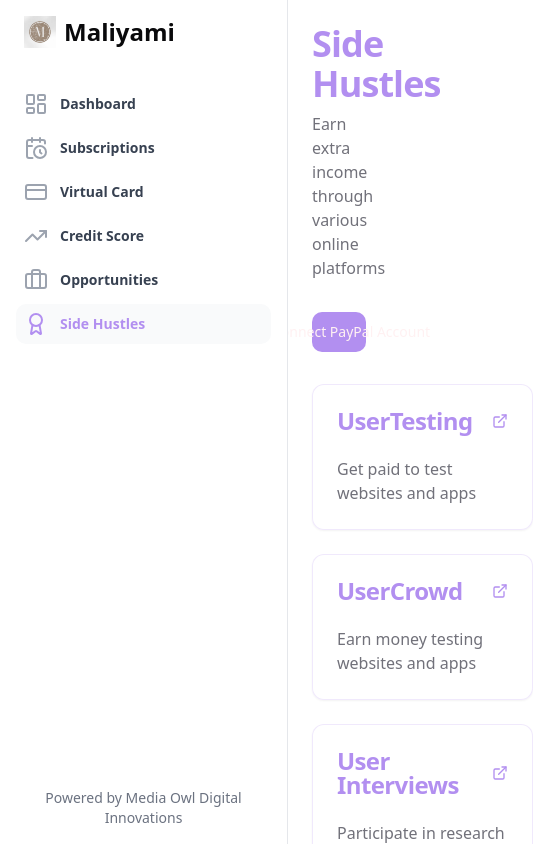
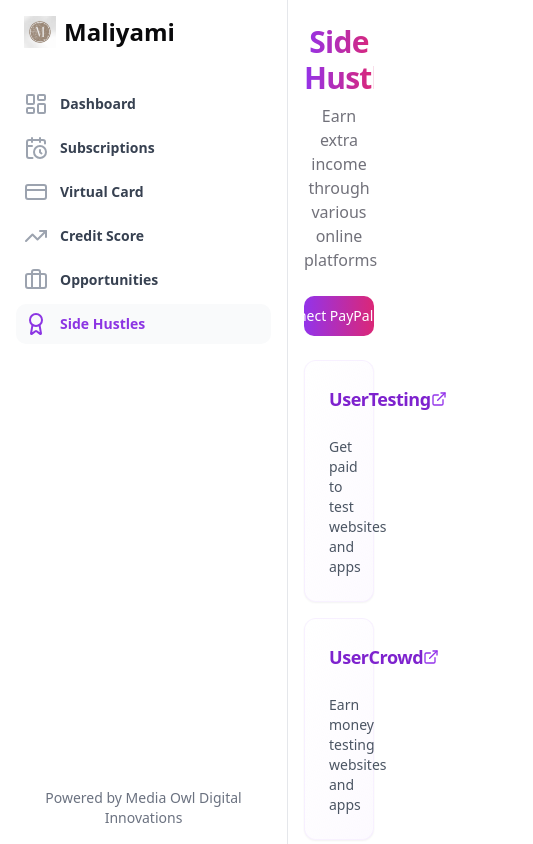
Before and after one commit to Nxonsa/savemore-circles, a React (Vite) app: page /side-hustles in a window 390 px wide. Shown: the top 844 px of the page, 533 px wide, since content can reach past the window. Built offline with nearby package versions, Linux system fonts and the light colour scheme.

Commit message:
Enhance mobile functionality and UI
Improve application performance on mobile devices and update the color scheme for a more vibrant user experience. Remove the current color palette temporarily.
[skip gpt_engineer]

```diff
--- a/src/index.css
+++ b/src/index.css
@@ -10,19 +10,19 @@
     --card-foreground: 240 10% 3.9%;
     --popover: 0 0% 100%;
     --popover-foreground: 240 10% 3.9%;
-    --primary: 262 76% 75%;
-    --primary-foreground: 355.7 100% 97.3%;
-    --secondary: 262 35% 54%;
+    --primary: 270 76% 55%;
+    --primary-foreground: 0 0% 100%;
+    --secondary: 270 35% 65%;
     --secondary-foreground: 240 5.9% 10%;
     --muted: 240 4.8% 95.9%;
     --muted-foreground: 240 3.8% 46.1%;
-    --accent: 262 6.5% 95.1%;
+    --accent: 270 65% 95.1%;
     --accent-foreground: 240 5.9% 10%;
     --destructive: 0 84.2% 60.2%;
     --destructive-foreground: 0 0% 98%;
-    --border: 240 5.9% 90%;
-    --input: 240 5.9% 90%;
-    --ring: 262 76% 75%;
+    --border: 270 5.9% 90%;
+    --input: 270 5.9% 90%;
+    --ring: 270 76% 55%;
     --radius: 0.75rem;
   }
 
@@ -33,8 +33,8 @@
     --card-foreground: 0 0% 95%;
     --popover: 0 0% 9%;
     --popover-foreground: 0 0% 95%;
-    --primary: 262 70.6% 45.3%;
-    --primary-foreground: 144.9 80.4% 10%;
+    --primary: 270 70.6% 45.3%;
+    --primary-foreground: 0 0% 100%;
     --secondary: 240 3.7% 15.9%;
     --secondary-foreground: 0 0% 98%;
     --muted: 0 0% 15%;
@@ -45,7 +45,7 @@
     --destructive-foreground: 0 85.7% 97.3%;
     --border: 240 3.7% 15.9%;
     --input: 240 3.7% 15.9%;
-    --ring: 262 71.8% 29.2%;
+    --ring: 270 71.8% 29.2%;
   }
 }
 
--- a/src/pages/SideHustles.tsx
+++ b/src/pages/SideHustles.tsx
@@ -97,49 +97,57 @@ const platforms = [
 
 const SideHustles = () => {
   const connectPaypal = () => {
-    // This would integrate with PayPal's API in a real implementation
     window.open("https://www.paypal.com/connect", "_blank");
   };
 
   return (
-    <div className="container mx-auto p-6 space-y-8">
-      <header className="space-y-2">
-        <h1 className="text-4xl font-bold tracking-tight text-primary">Side Hustles</h1>
+    <div className="container mx-auto px-4 sm:px-6 py-6 space-y-6 sm:space-y-8">
+      <header className="space-y-2 text-center sm:text-left">
+        <h1 className="text-3xl sm:text-4xl font-bold tracking-tight bg-gradient-to-r from-purple-600 to-pink-600 bg-clip-text text-transparent animate-fade-in">
+          Side Hustles
+        </h1>
         <p className="text-muted-foreground">Earn extra income through various online platforms</p>
       </header>
 
       <Button
         onClick={connectPaypal}
-        className="w-full max-w-md mx-auto flex items-center justify-center gap-2 mb-8 hover:scale-105 transition-transform duration-200"
+        className="w-full sm:max-w-md mx-auto flex items-center justify-center gap-2 mb-6 sm:mb-8
+                 hover:scale-105 transition-transform duration-200 bg-gradient-to-r from-purple-600 to-pink-600
+                 hover:opacity-90"
       >
         <CreditCard className="h-5 w-5" />
         Connect PayPal Account
       </Button>
 
-      <div className="grid gap-6 md:grid-cols-2 lg:grid-cols-3">
+      <div className="grid grid-cols-1 sm:grid-cols-2 lg:grid-cols-3 gap-4 sm:gap-6">
         {platforms.map((platform) => (
-          <Card key={platform.name} className="hover:shadow-lg transition-all duration-300 hover:scale-105 bg-white/50 backdrop-blur-sm border border-primary/20">
+          <Card
+            key={platform.name}
+            className="hover:shadow-lg transition-all duration-300 hover:scale-105
+                     bg-gradient-to-br from-white/80 to-purple-50/50 backdrop-blur-sm
+                     border border-purple-200/30 animate-fade-in"
+          >
             <CardHeader>
-              <CardTitle className="flex items-center justify-between text-primary">
+              <CardTitle className="flex items-center justify-between text-lg sm:text-xl text-purple-700">
                 {platform.name}
                 <a
                   href={platform.url}
                   target="_blank"
                   rel="noopener noreferrer"
-                  className="text-primary hover:text-primary/80"
+                  className="text-purple-600 hover:text-purple-800 transition-colors"
                 >
                   <ExternalLink className="h-4 w-4" />
                 </a>
               </CardTitle>
             </CardHeader>
             <CardContent>
-              <p className="text-muted-foreground">{platform.description}</p>
+              <p className="text-gray-600 text-sm sm:text-base">{platform.description}</p>
             </CardContent>
           </Card>
         ))}
       </div>
 
-      <footer className="mt-12 text-center text-sm text-muted-foreground">
+      <footer className="mt-8 sm:mt-12 text-center text-sm text-muted-foreground">
         <p>Note: These platforms are independently operated. Maliyami is not responsible for any transactions or relationships formed through these services.</p>
       </footer>
     </div>
```
